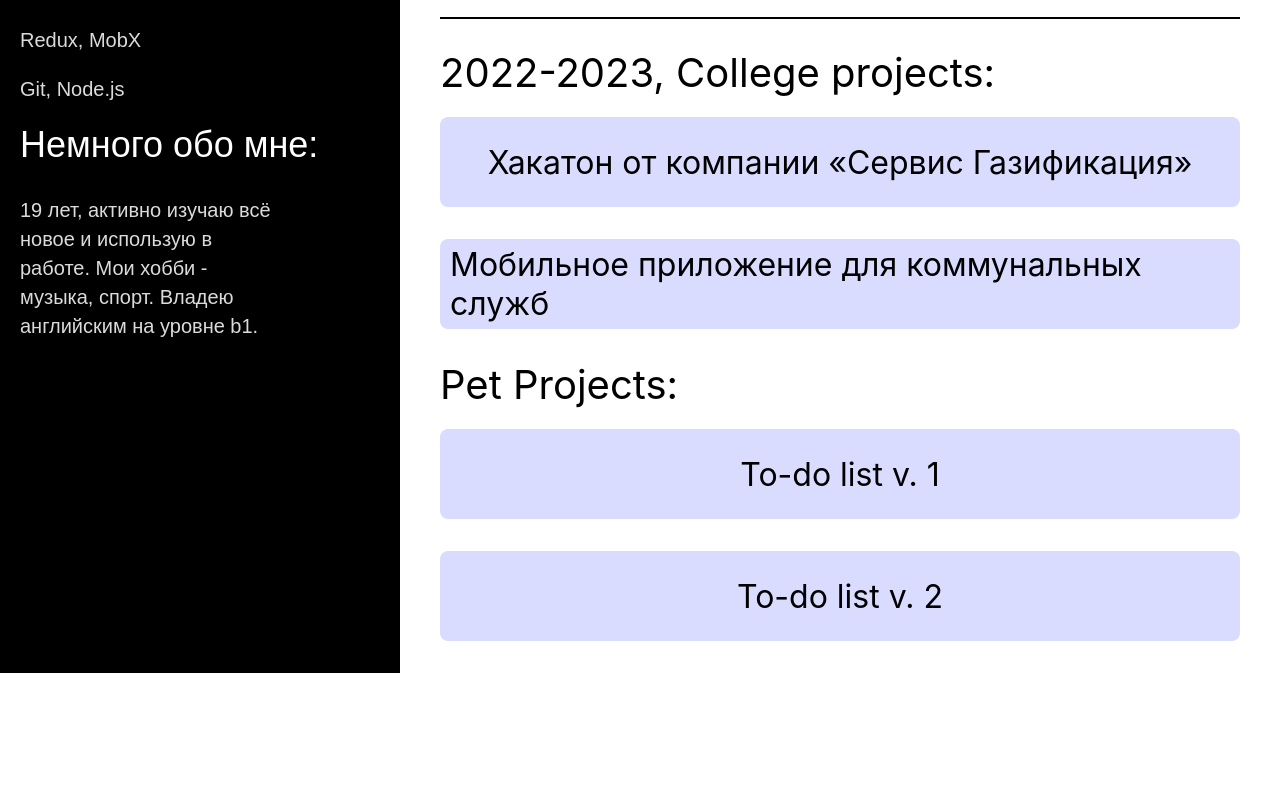
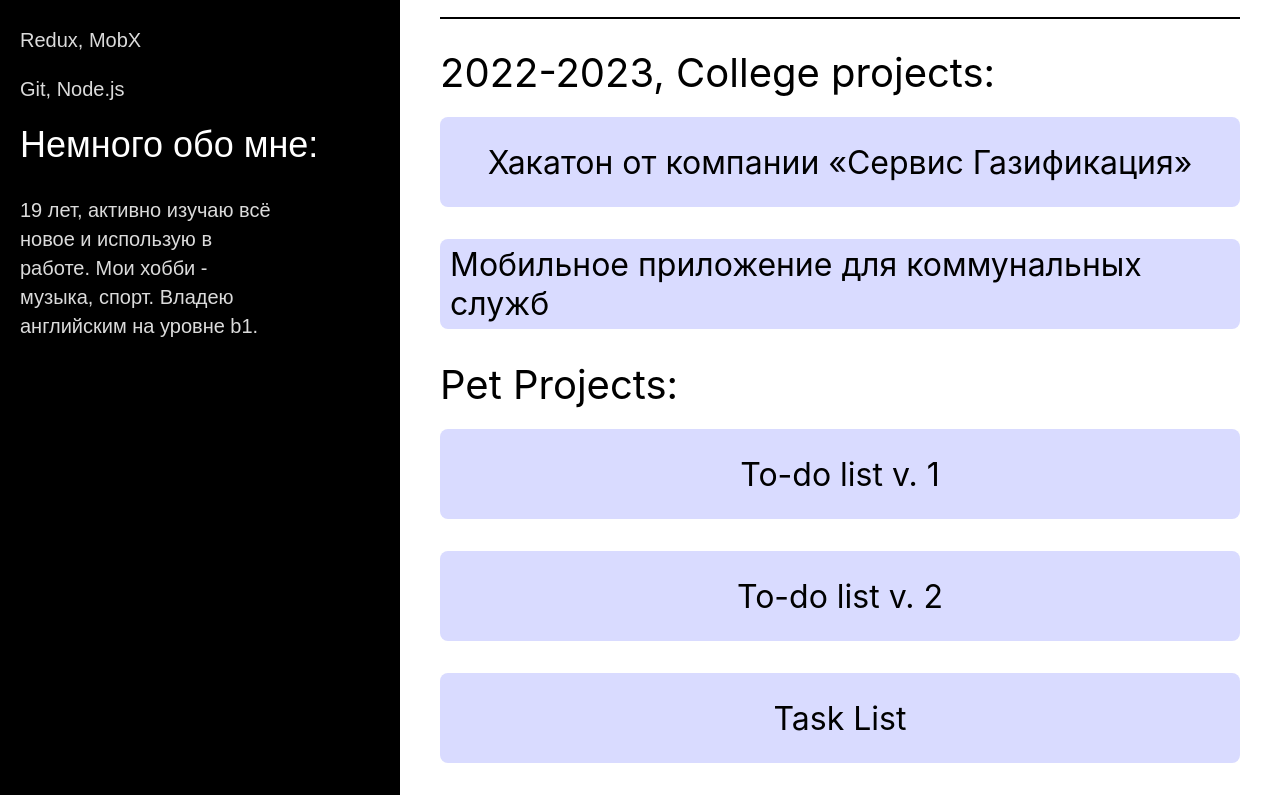
Before and after one commit to navzlet/resume, a React (Create React App) app: page / in a window 1280 px wide. Shown: the part 984-1779 px from the top of the page. Before the commit the page ends 1657 px from the top, so only its background shows below. Built offline with nearby package versions, Linux system fonts and the light colour scheme.

Commit message:
added project

```diff
--- a/src/components/skills/skills.components.jsx
+++ b/src/components/skills/skills.components.jsx
@@ -31,7 +31,8 @@ export const Skills = () => {
     {
       name: "To-do list v. 1",
       stack: "React, MobX, SCSS, typescript",
-      description: "Тестовое задание - туду лист. Позволяет создавать, сортировать, удалять записи.",
+      description:
+        "Тестовое задание - туду лист. Позволяет создавать, сортировать, удалять записи.",
       codeUrl: "https://github.com/navzlet/todo-list",
       previewUrl: "https://navzlet.github.io/todo-list/",
       type: "pet",
@@ -43,6 +44,14 @@ export const Skills = () => {
         "Вторая версия того туду-листа: функционал тот же, но приложение написанно без реакта. Позволяет создавать, сортировать, удалять записи.",
       codeUrl: "https://github.com/navzlet/todo",
       previewUrl: "https://navzlet.github.io/todo/",
+      type: "pet",
+    },
+    {
+      name: "Task List",
+      stack: "React, Typescript, MobX",
+      description: "Приложение для создания, удаления задач с подзадачами.",
+      codeUrl: "https://github.com/navzlet/task-list",
+      previewUrl: "https://navzlet.github.io/task-list/",
       type: "pet",
     },
   ];
@@ -80,20 +89,14 @@ export const Skills = () => {
       </div>
       <hr />
       <div className="skills__experienceContent">
-
-      <div className="skills__projects hide">
-
-
-</div>
+        <div className="skills__projects hide"></div>
 
         {isModalOpen ? (
           <ProjectModal
             projectData={modalContent}
             setIsModalOpen={setIsModalOpen}
           />
-
-        ) :
-        (
+        ) : (
           <div className="projects">
             <h4 className="skills__experience header">
               2022-2023, College projects:
@@ -119,13 +122,8 @@ export const Skills = () => {
                 />
               ) : null
             )}
-
           </div>
-        )
-        }
-
-
-
+        )}
       </div>
     </div>
   );
```
Lines whose indentation alone changed are shown as unchanged.
